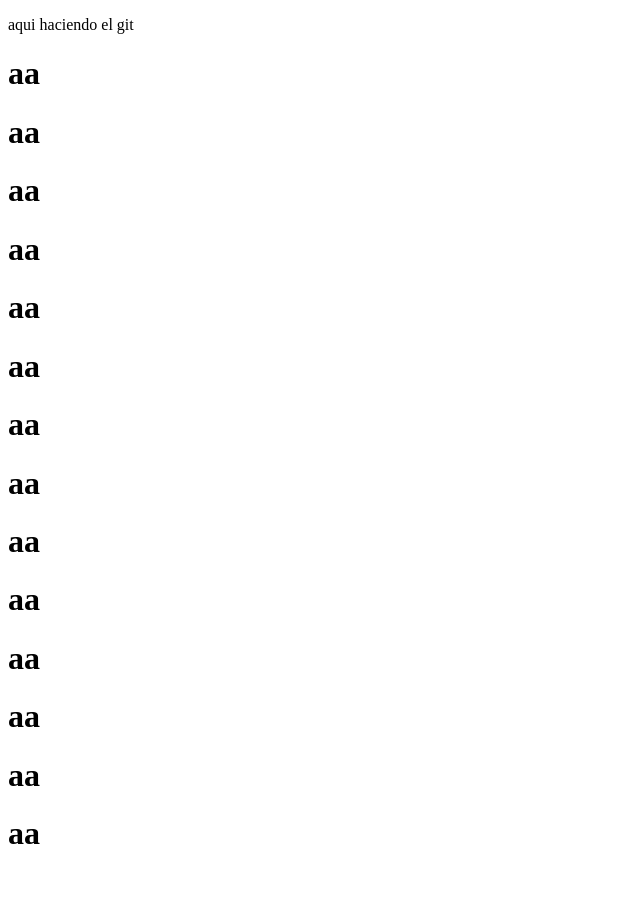
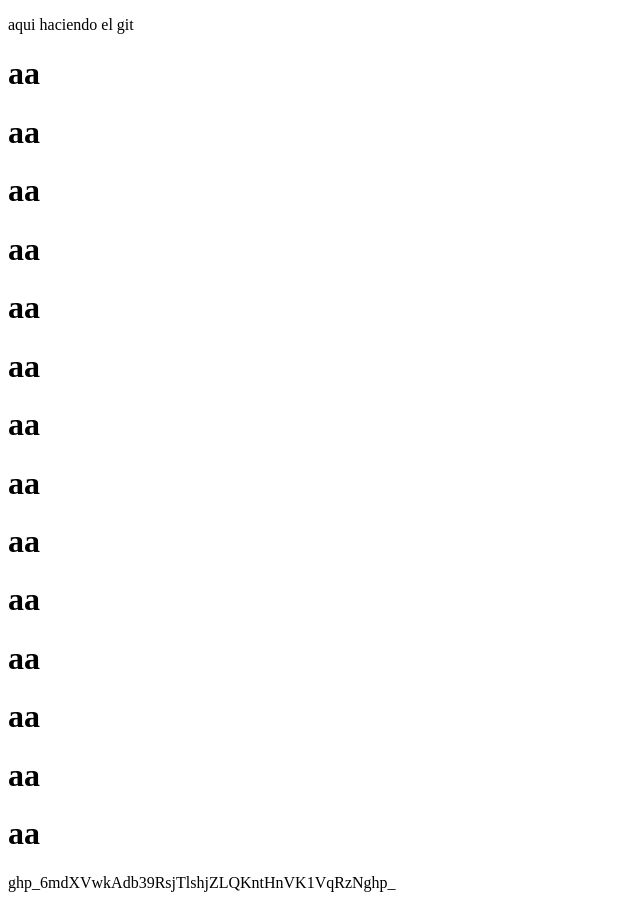
Before and after one commit to Hector9229/primgit, a plain HTML site: page index.html in a window 1280 px wide. Shown: the whole page, without its empty margins (0-640 px from the left). Before the commit the page ends 874 px from the top, so only its background shows below. Drawn offline with Linux system fonts and the light colour scheme.

Commit message:
octavogit

```diff
--- a/index.html
+++ b/index.html
@@ -14,5 +14,7 @@
     <h1>aa</h1>
     <h1>aa</h1><h1>aa</h1><h1>aa</h1><h1>aa</h1>
     <h1>aa</h1><h1>aa</h1><h1>aa</h1><h1>aa</h1><h1>aa</h1>
+
+    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ghp_
 </body>
 </html>
```
